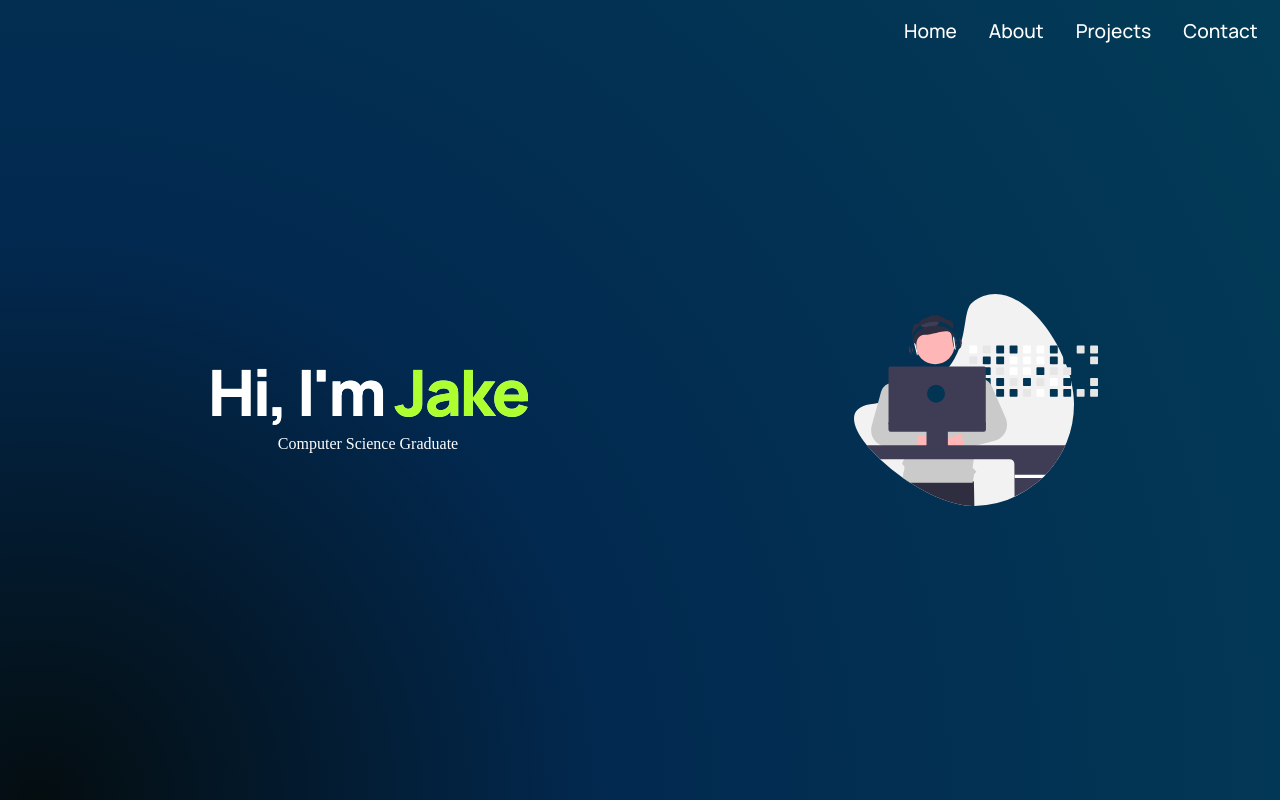
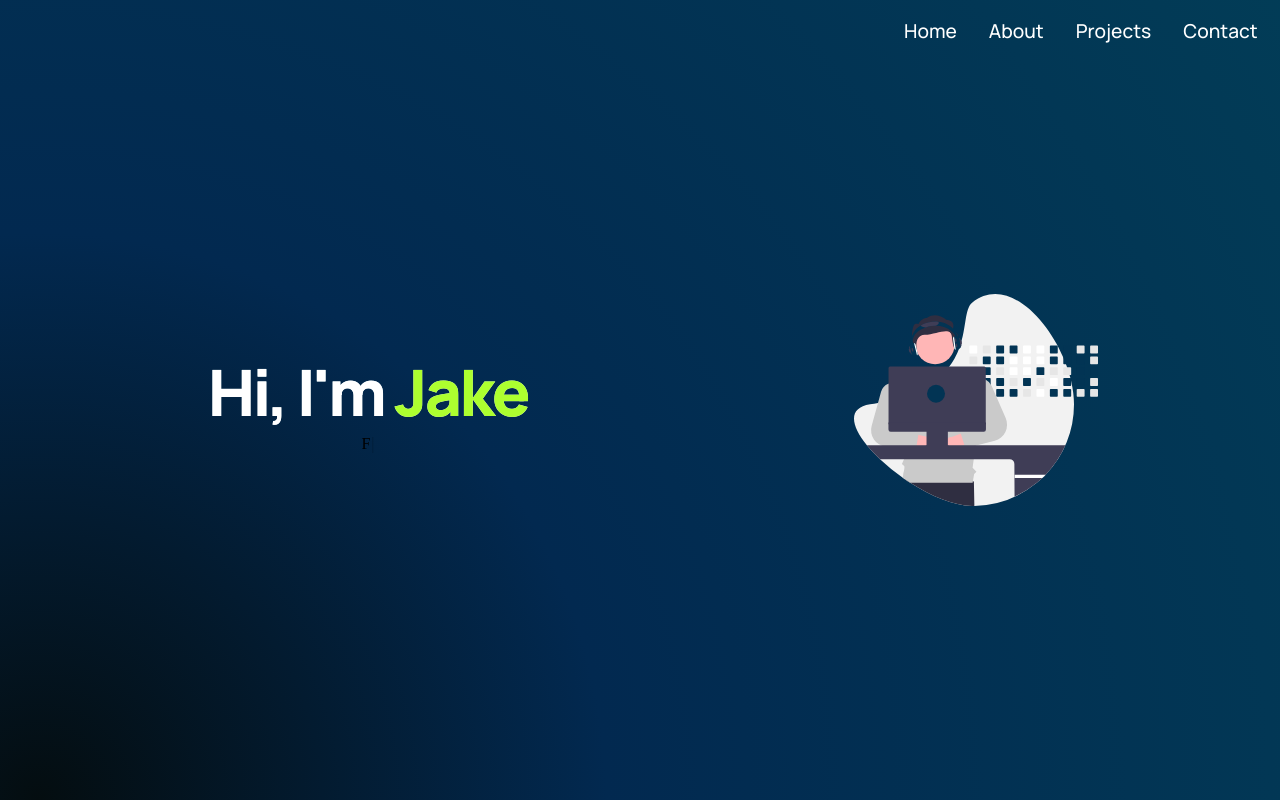
Before and after one commit to JSchoonbrood/Portfolio, a React (Create React App) app: page / in a window 1280 px wide. Shown: the top 800 px of the page. Built offline with nearby package versions, Linux system fonts and the light colour scheme.

Commit message:
typewriter-effect implementation

```diff
--- a/src/components/hero/Hero.tsx
+++ b/src/components/hero/Hero.tsx
@@ -1,13 +1,14 @@
 import React from 'react'
 import './hero.css'
 import { default as hero_img } from '../../images/hero_dev.svg'
+import Desc from "./type"
 
 const Hero = () => {
   return (
     <div className="hero" id="hero">
       <div className="hero__content">
         <h1 className="gradient__text">Hi, I'm <span>Jake</span></h1>
-        <p>Computer Science Graduate</p>
+        <Desc />
       </div>
 
       <div className="hero__image">
--- /dev/null
+++ b/src/components/hero/type.tsx
@@ -0,0 +1,22 @@
+import React from 'react'
+import TypeWriter from 'typewriter-effect'
+
+class Desc extends React.Component {
+    render() {
+        return (
+            <TypeWriter options={{
+                strings: [
+                    "Front-End Developer",
+                    "Computer Science Graduate",
+                    "Software Developer",
+                ],
+                autoStart: true,
+                loop: true,
+                deleteSpeed: 60,
+            }}
+            />
+        );
+    }
+}
+
+export default Desc;
```
